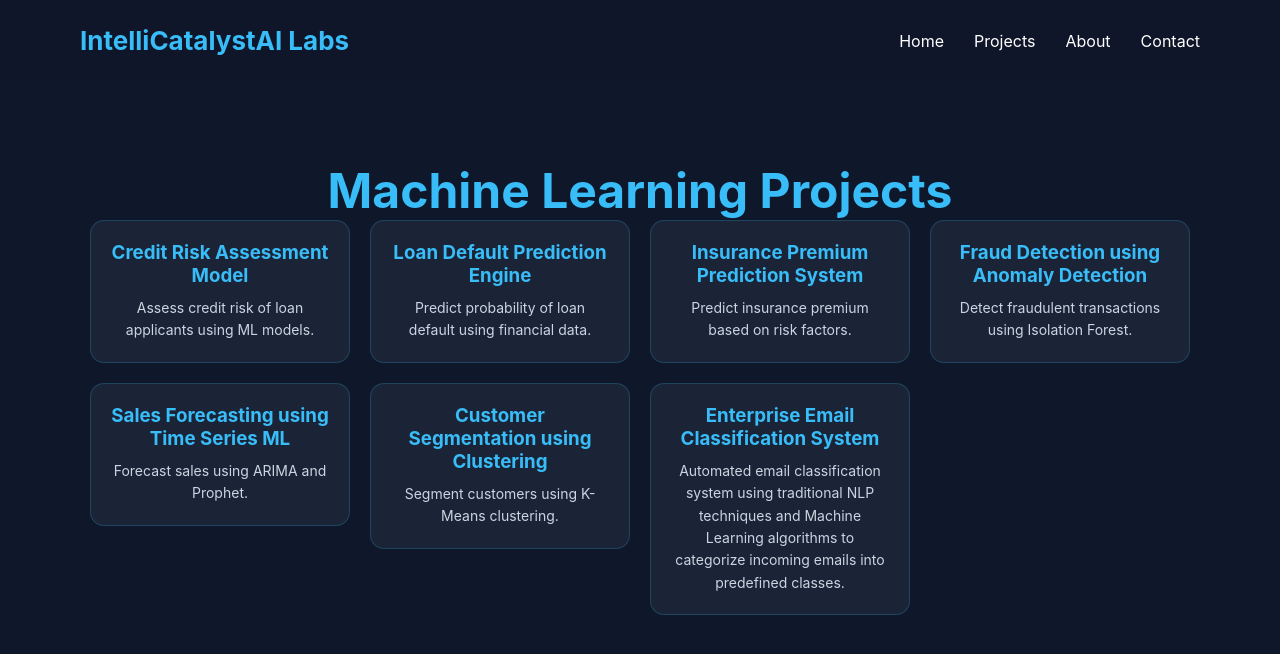
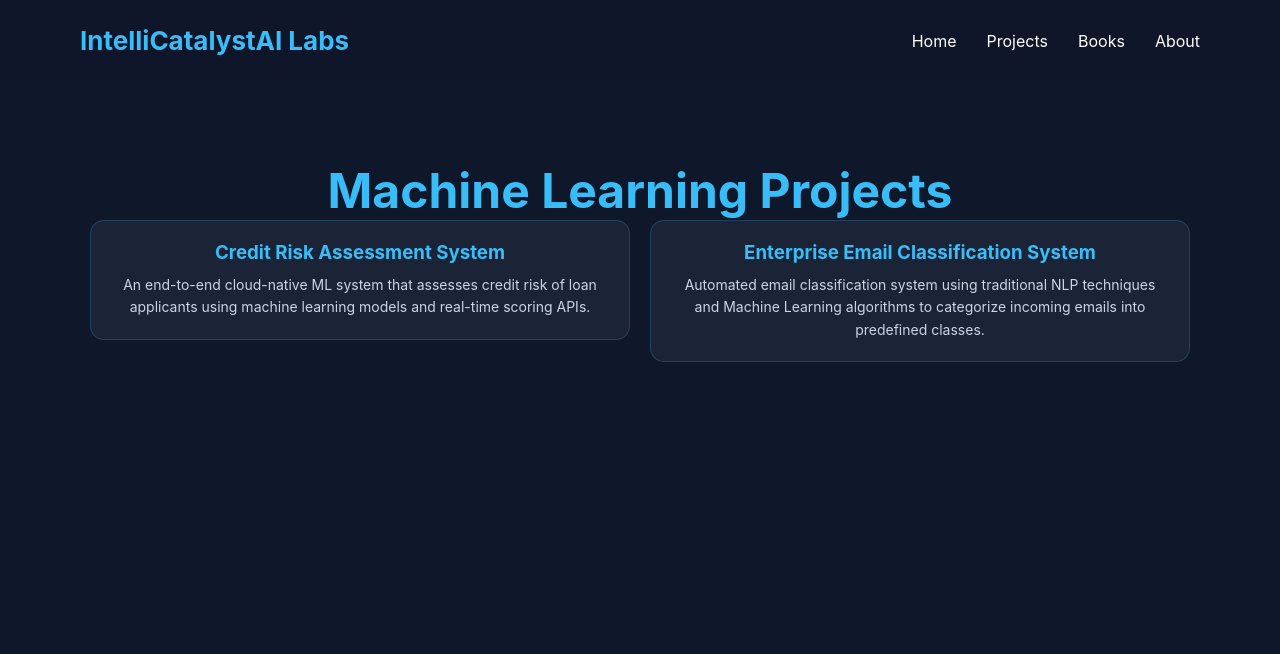
Before and after one commit to Pooja-AI/IntelliCatalyst-Labs, a React (Vite) app in the folder frontend/: page /machine-learning in a window 1280 px wide. Shown: the top 654 px of the page. Built offline with nearby package versions, Linux system fonts and the light colour scheme.

Commit message:
update books

```diff
--- a/frontend/src/App.jsx
+++ b/frontend/src/App.jsx
@@ -5,6 +5,7 @@ import Navbar from "./components/Navbar";
 import Home from "./pages/Home";
 import About from "./pages/About";
 import Projects from "./pages/Projects";
+import Books from "./pages/Books";
 
 // ML
 import MachineLearning from "./pages/MachineLearning";
@@ -71,6 +72,7 @@ function App() {
         <Route path="/" element={<Home />} />
         <Route path="/projects" element={<Projects />} />
         <Route path="/about" element={<About />} />
+        <Route path="/books" element={<Books />} />
 
         {/* Machine Learning */}
         <Route path="/machine-learning" element={<MachineLearning />} />
--- a/frontend/src/components/Navbar.jsx
+++ b/frontend/src/components/Navbar.jsx
@@ -10,8 +10,9 @@ return ( <nav className="navbar">
   <div className="menu">
     <Link to="/">Home</Link>
     <Link to="/projects">Projects</Link>
+    <Link to="/books">Books</Link>
     <Link to="/about">About</Link>
-    <Link to="/contact">Contact</Link>
+
   </div>
 
 </nav>
--- a/frontend/src/data/mlProjects.js
+++ b/frontend/src/data/mlProjects.js
@@ -1,128 +1,54 @@
 import EmailArchitecture from "../assets/architecture/email_classification_system_architecture.png";
 import EmailClassificationPDF from "../assets/docs/Email_Classification_System.pdf";
+import CreditRiskAssessment from "../assets/architecture/Credit-risk-assessment-system.png";
+import CreditRiskAssessmentPDF from "../assets/docs/Credit-risk-assessment-system.pdf";
 const mlProjects = [
   {
-    id: "credit-risk",
-    title: "Credit Risk Assessment Model",
-    category: "Classification",
-    description: "Assess credit risk of loan applicants using ML models.",
-    problemStatement: "Evaluate loan applicant risk to reduce financial defaults.",
-    architecture: "/architecture/credit-risk.png",
-    workflow: [
-      "Data ingestion",
-      "Data cleaning",
-      "Feature selection",
-      "Model training",
-      "Risk scoring",
-      "Deployment"
-    ],
-    deployment: "API-based scoring system for credit risk evaluation.",
-    github: "",
-    demo: "",
-    documentation: "",
-    tech: ["Python", "Scikit-Learn"]
-  },
+  id: "credit-risk",
+  title: "Credit Risk Assessment System",
+  category: "Machine Learning | Classification | MLOps",
+  description:
+    "An end-to-end cloud-native ML system that assesses credit risk of loan applicants using machine learning models and real-time scoring APIs.",
 
-  {
-    id: "loan-default",
-    title: "Loan Default Prediction Engine",
-    category: "Classification",
-    description: "Predict probability of loan default using financial data.",
-    problemStatement: "Identify high-risk loan applicants before approval.",
-    architecture: "/architecture/loan-default.png",
-    workflow: [
-      "Data preprocessing",
-      "Feature engineering",
-      "Model training",
-      "Evaluation",
-      "Deployment"
-    ],
-    deployment: "Deployed as REST API for banking systems.",
-    github: "",
-    demo: "",
-    documentation: "",
-    tech: ["Python", "XGBoost", "Pandas"]
-  },
+  problemStatement:
+    "Evaluate loan applicant risk to reduce financial defaults and automate credit approval decisions using machine learning.",
 
-  {
-    id: "insurance-premium",
-    title: "Insurance Premium Prediction System",
-    category: "Regression",
-    description: "Predict insurance premium based on risk factors.",
-    problemStatement: "Estimate insurance cost based on customer profile.",
-    architecture: "/architecture/insurance.png",
-    workflow: [
-      "Data cleaning",
-      "Feature engineering",
-      "Regression modeling",
-      "Evaluation",
-      "Deployment"
-    ],
-    deployment: "FastAPI-based prediction service.",
-    github: "",
-    demo: "",
-    documentation: "",
-    tech: ["Python", "Linear Regression"]
-  },
+  architecture: CreditRiskAssessment,
 
-  {
-    id: "fraud-detection",
-    title: "Fraud Detection using Anomaly Detection",
-    category: "Anomaly Detection",
-    description: "Detect fraudulent transactions using Isolation Forest.",
-    problemStatement: "Identify abnormal financial transactions in real-time.",
-    architecture: "/architecture/fraud.png",
-    workflow: [
-      "Data preprocessing",
-      "Anomaly detection",
-      "Model training",
-      "Alert generation"
-    ],
-    deployment: "Real-time fraud detection API.",
-    github: "",
-    demo: "",
-    documentation: "",
-    tech: ["Python", "Isolation Forest"]
-  },
+  workflow: [
+    "Data ingestion from banking and credit sources",
+    "Data cleaning and preprocessing",
+    "Exploratory Data Analysis (EDA)",
+    "Feature engineering (DTI ratio, credit utilization, etc.)",
+    "Feature selection and transformation",
+    "Model training (Logistic Regression, Random Forest, XGBoost)",
+    "Model evaluation using ROC-AUC",
+    "Risk scoring (Low / Medium / High)",
+    "Model registration using MLflow",
+    "Deployment using FastAPI + Docker + Kubernetes"
+  ],
 
-  {
-    id: "sales-forecasting",
-    title: "Sales Forecasting using Time Series ML",
-    category: "Time Series",
-    description: "Forecast sales using ARIMA and Prophet.",
-    problemStatement: "Predict future sales trends for business planning.",
-    architecture: "/architecture/sales-forecast.png",
-    workflow: [
-      "Time series preprocessing",
-      "Trend analysis",
-      "Model training",
-      "Forecasting"
-    ],
-    deployment: "Dashboard-based forecasting system.",
-    github: "",
-    demo: "",
-    documentation: "",
-    tech: ["Python", "Prophet", "ARIMA"]
-  },
+  deployment:
+    "Cloud-native API-based scoring system deployed using FastAPI, Docker, and Kubernetes with CI/CD pipeline integration.",
 
-  {
-    id: "customer-segmentation",
-    title: "Customer Segmentation using Clustering",
-    category: "Unsupervised Learning",
-    description: "Segment customers using K-Means clustering.",
-    problemStatement: "Group customers based on behavior for marketing strategies.",
-    architecture: "/architecture/clustering.png",
-    workflow: [
-      "Data preprocessing",
-      "Feature scaling",
-      "K-Means clustering",
-      "Cluster analysis"
-    ],
-    deployment: "Used in marketing analytics dashboard.",
-    github: "",
-    demo: "",
-    documentation: "",
-    tech: ["Python", "K-Means"]
+  github: "https://github.com/Pooja-AI/credit-risk-assessment-system",
+
+  demo: "",
+
+  documentation: CreditRiskAssessmentPDF,
+
+  tech: [
+    "Python",
+    "Scikit-Learn",
+    "XGBoost",
+    "FastAPI",
+    "Docker",
+    "Kubernetes",
+    "MLflow",
+    "PostgreSQL",
+    "Redis",
+    "React"
+  ]
   },
   {
 id: "email-classification",
--- /dev/null
+++ b/frontend/src/pages/Books.jsx
@@ -0,0 +1,141 @@
+import { Link } from "react-router-dom";
+
+function Books() {
+  return (
+    <section className="projects">
+
+      <h1>AI Books</h1>
+
+      <p className="subtitle">
+        AI knowledge library
+      </p>
+
+      <div className="projects-grid">
+
+        {/* GENERATIVE AI */}
+        <Link
+          to="http://localhost:3000/"
+          style={{ textDecoration: "none", color: "inherit" }}
+        >
+          <div className="project-card">
+            <h3>Generative AI Systems</h3>
+          </div>
+        </Link>
+
+        {/* RAG */}
+        <Link
+          to="/retrieval-augmented-generation"
+          style={{ textDecoration: "none", color: "inherit" }}
+        >
+          <div className="project-card">
+            <h3>Retrieval-Augmented Generation</h3>
+          </div>
+        </Link>
+
+        {/* AGENTIC AI */}
+        <Link
+          to="/agentic-ai"
+          style={{ textDecoration: "none", color: "inherit" }}
+        >
+          <div className="project-card">
+            <h3>Agentic AI Systems</h3>
+          </div>
+        </Link>
+
+        {/* MULTI AGENT */}
+        <Link
+          to="/multi-agent-ai"
+          style={{ textDecoration: "none", color: "inherit" }}
+        >
+          <div className="project-card">
+            <h3>Multi-Agent AI Systems</h3>
+          </div>
+        </Link>
+
+        {/* LLMOPS */}
+        <Link
+          to="/llmops"
+          style={{ textDecoration: "none", color: "inherit" }}
+        >
+          <div className="project-card">
+            <h3>LLMOps & GenAI Lifecycle Management</h3>
+          </div>
+        </Link>
+
+        {/* MLOPS */}
+        <Link
+          to="/mlops"
+          style={{ textDecoration: "none", color: "inherit" }}
+        >
+          <div className="project-card">
+            <h3>MLOps Pipeline</h3>
+          </div>
+        </Link>
+
+         {/* MACHINE LEARNING */}
+        <Link
+          to="/machine-learning"
+          style={{ textDecoration: "none", color: "inherit" }}
+        >
+          <div className="project-card">
+            <h3>Machine Learning Models</h3>
+          </div>
+        </Link>
+
+        {/* DEEP LEARNING */}
+        <Link
+          to="/deep-learning"
+          style={{ textDecoration: "none", color: "inherit" }}
+        >
+          <div className="project-card">
+            <h3>Deep Learning Models</h3>
+          </div>
+        </Link>
+
+        {/* RL */}
+        <Link
+          to="/reinforcement-learning"
+          style={{ textDecoration: "none", color: "inherit" }}
+        >
+          <div className="project-card">
+            <h3>Reinforcement Learning Systems</h3>
+          </div>
+        </Link>
+
+
+        {/* NLP */}
+        <Link
+          to="/natural-language-processing"
+          style={{ textDecoration: "none", color: "inherit" }}
+        >
+          <div className="project-card">
+            <h3>Natural Language Processing (NLP)</h3>
+          </div>
+        </Link>
+
+        {/* DATA SCIENCE */}
+        <Link
+          to="/data-science"
+          style={{ textDecoration: "none", color: "inherit" }}
+        >
+          <div className="project-card">
+            <h3>Data Science & Analytics</h3>
+          </div>
+        </Link>
+
+        {/* SYSTEM DESIGN */}
+        <Link
+          to="/system-design"
+          style={{ textDecoration: "none", color: "inherit" }}
+        >
+          <div className="project-card">
+            <h3>System Design & Architecture Patterns</h3>
+          </div>
+        </Link>
+
+      </div>
+    </section>
+  );
+}
+
+export default Books;
```
Also changed, not shown: frontend/src/assets/architecture/Credit-risk-assessment-system.png (added), 1 other file (tests, documents, lock files or other folders).
